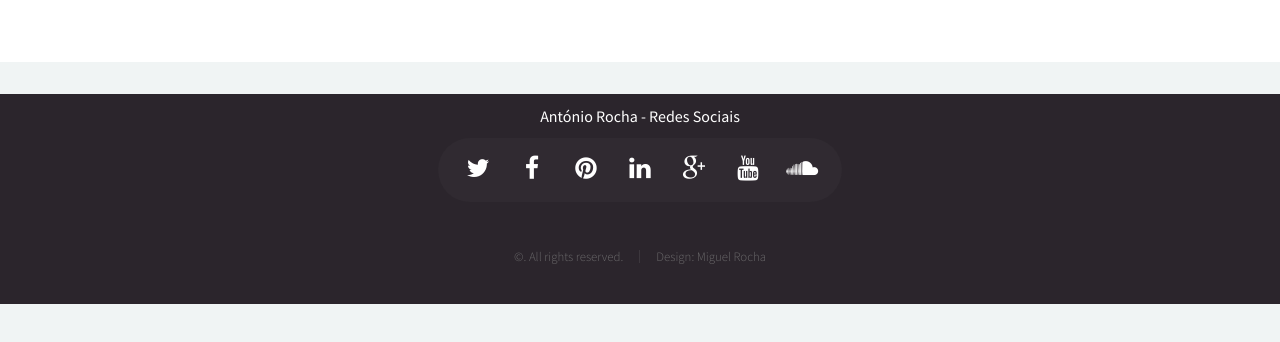
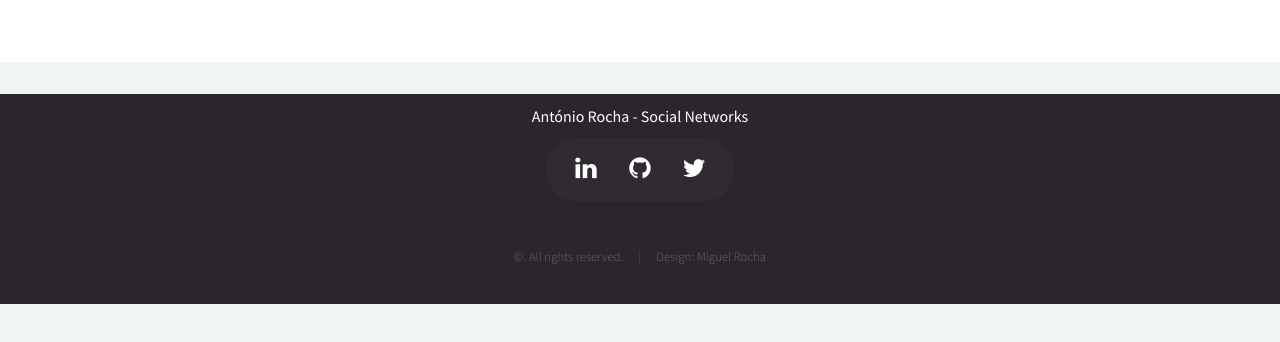
Before and after one commit to amsrocha2020/MySite, a plain HTML site: page contacts.html in a window 1280 px wide. Shown: the part 166-508 px from the top of the page. Drawn offline with Linux system fonts and the light colour scheme.

Commit message:
Change footer

```diff
--- a/contacts.html
+++ b/contacts.html
@@ -90,16 +90,12 @@
 									<!-- Contact -->
 									<section class="contact">
 										<header>
-											<h3>António Rocha - Redes Sociais</h3>
+											<h3>António Rocha - Social Networks</h3>
 										</header>
 										<ul class="icons">
+											<li><a href="https://pt.linkedin.com/in/antoniorocha" class="icon fa-linkedin" target="_blank"><span class="label" >Linkedin</span></a></li>
+											<li><a href="https://github.com/amsrocha2020" class="icon fa-github" target="_blank"><span class="label" >GitHub</span></a></li>
 											<li><a href="https://twitter.com/MiguelsRocha" class="icon fa-twitter" target="_blank"><span class="label">Twitter</span></a></li>
-											<li><a href="https://www.facebook.com/MiguelRocha01" class="icon fa-facebook" target="_blank"><span class="label" >Facebook</span></a></li>
-											<li><a href="https://www.pinterest.com/miguelrocha01/" class="icon fa-pinterest" target="_blank"><span class="label" >Pinterest</span></a></li>
-											<li><a href="https://pt.linkedin.com/in/antoniorocha" class="icon fa-linkedin" target="_blank"><span class="label" >Linkedin</span></a></li>
-											<li><a href="https://plus.google.com/u/0/+MiguelRochaOporto" class="icon fa-google-plus" target="_blank"><span class="label" >Google Plus</span></a></li>
-											<li><a href="https://www.youtube.com/channel/UCkFkQClZ6NnmkvkSwMvSnJw" class="icon fa-youtube" target="_blank"><span class="label" >Google Plus</span></a></li>
-											<li><a href="https://soundcloud.com/delivin" class="icon fa-soundcloud" target="_blank"><span class="label" >Google Plus</span></a></li>
 										</ul>
 									</section>
 
```
Also changed, not shown: cv.html (+1 -1 lines), index.html (+1 -1 lines), portfolio.html (+1 -1 lines).
